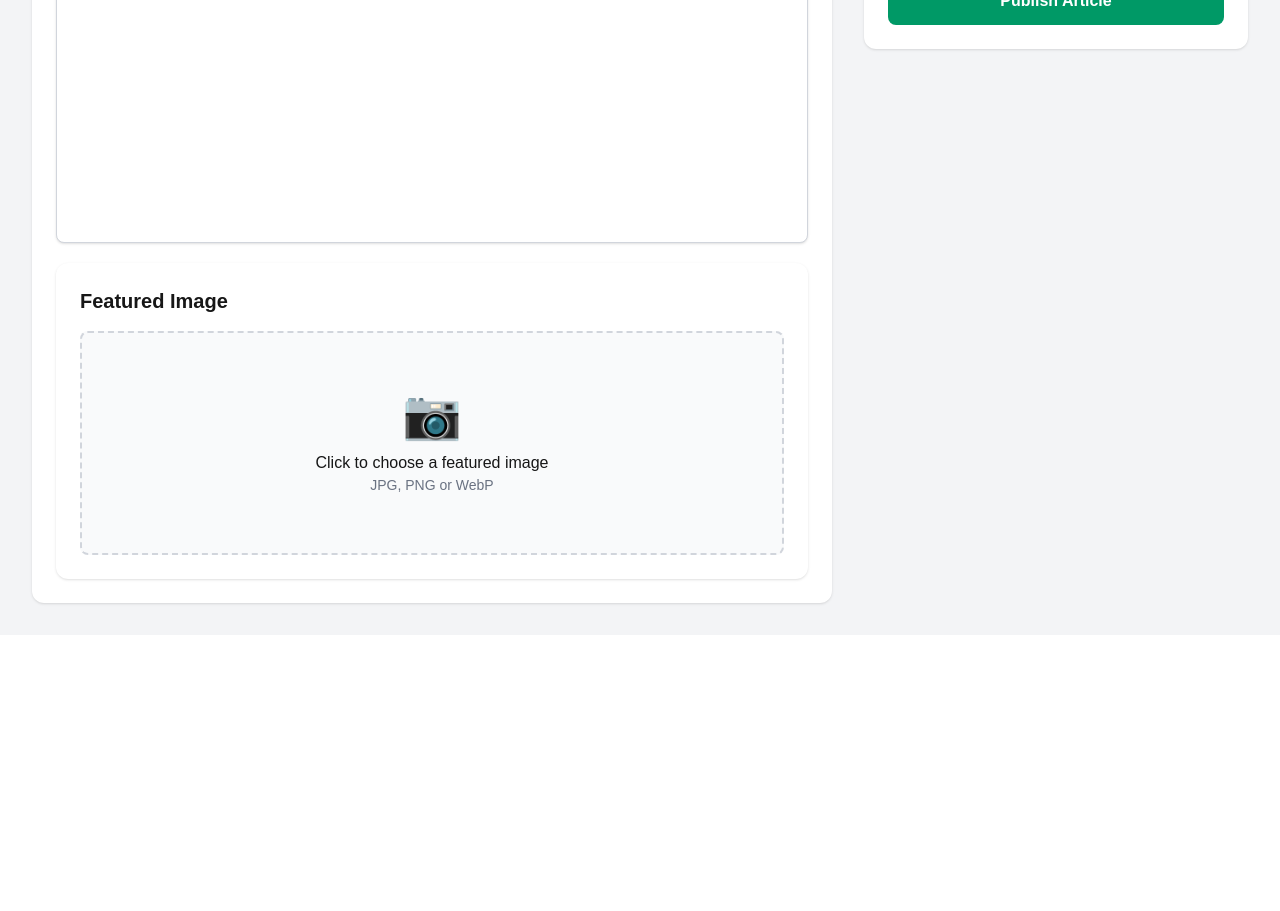
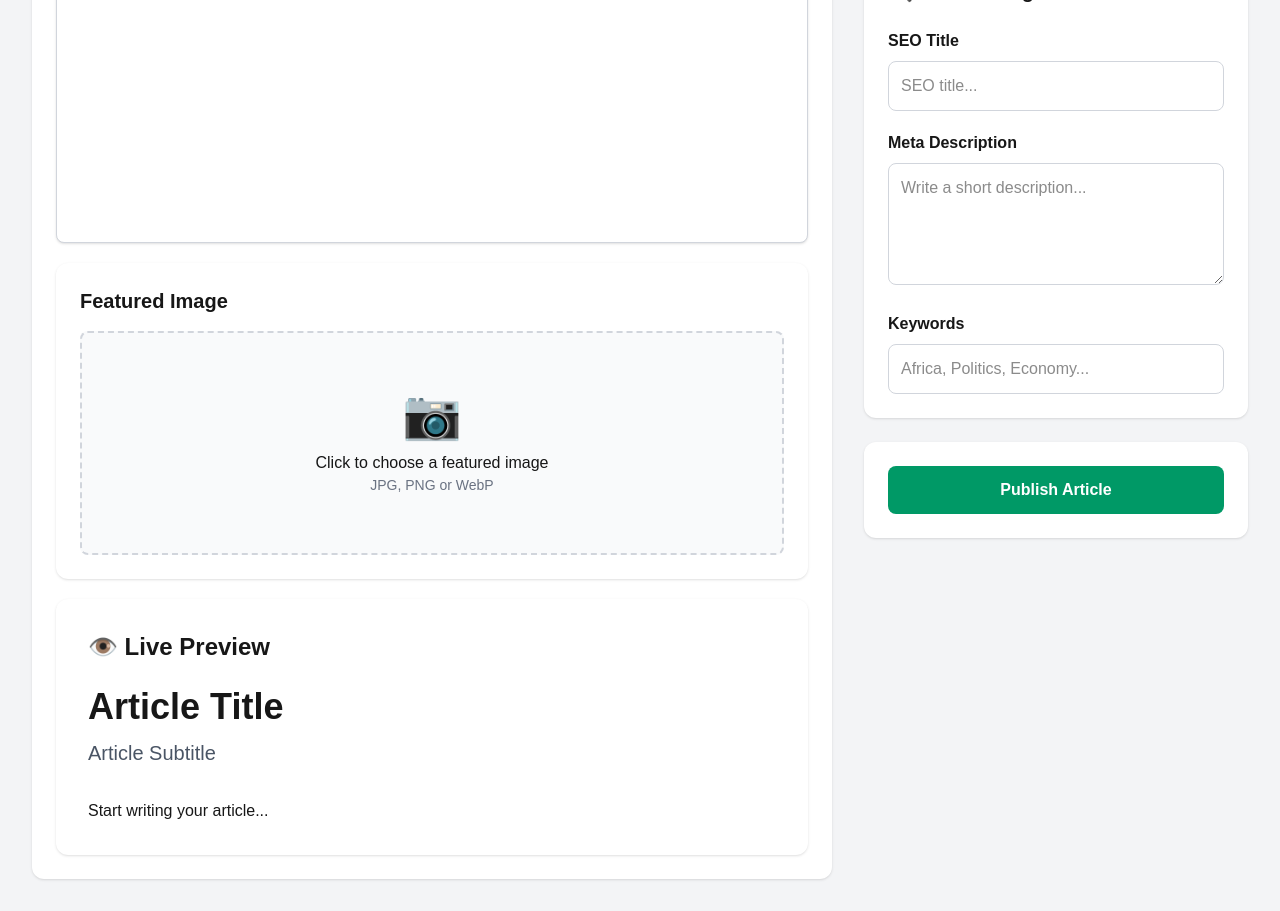
Before and after one commit to tbagbotas/Africana, a Next.js app: page /admin/articles/new in a window 1280 px wide. Shown: the part 580-1491 px from the top of the page. Before the commit the page ends 1215 px from the top, so only its background shows below. Built offline with nearby package versions, Linux system fonts and the light colour scheme.

Commit message:
Rebuilt ArticleForm with SEO support

```diff
--- a/src/components/admin/ArticleForm.tsx
+++ b/src/components/admin/ArticleForm.tsx
@@ -4,6 +4,8 @@ import { useState } from "react";
 import RichTextEditor from "./RichTextEditor";
 import PublishSidebar from "./PublishSidebar";
 import ImageUpload from "./ImageUpload";
+import ArticlePreview from "../admin/ArticlePreview";
+import SeoPanel from "./editor/SeoPanel";
 
 export default function ArticleForm() {
   const [title, setTitle] = useState("");
@@ -15,6 +17,10 @@ export default function ArticleForm() {
   const [category, setCategory] = useState("General");
   const [author, setAuthor] = useState("Africana News");
   const [tags, setTags] = useState("");
+
+  const [seoTitle, setSeoTitle] = useState("");
+  const [metaDescription, setMetaDescription] = useState("");
+  const [keywords, setKeywords] = useState("");
 
   const [featured, setFeatured] = useState(false);
   const [trending, setTrending] = useState(false);
@@ -39,6 +45,11 @@ export default function ArticleForm() {
           category,
           author,
           tags,
+
+          seoTitle,
+          metaDescription,
+          keywords,
+
           featured,
           trending,
           breaking,
@@ -57,9 +68,15 @@ export default function ArticleForm() {
       setSubtitle("");
       setContent("");
       setImage("");
+
       setCategory("General");
       setAuthor("Africana News");
       setTags("");
+
+      setSeoTitle("");
+      setMetaDescription("");
+      setKeywords("");
+
       setFeatured(false);
       setTrending(false);
       setBreaking(false);
@@ -110,14 +127,20 @@ export default function ArticleForm() {
               </div>
 
               <RichTextEditor
-                value={content}
+                content={content}
                 onChange={setContent}
               />
 
               <ImageUpload
                 image={image}
                 setImage={setImage}
-              />            </div>
+              />              <ArticlePreview
+                title={title}
+                subtitle={subtitle}
+                content={content}
+                image={image}
+              />
+            </div>
           </div>
         </div>
 
@@ -137,6 +160,15 @@ export default function ArticleForm() {
             setBreaking={setBreaking}
           />
 
+          <SeoPanel
+            seoTitle={seoTitle}
+            setSeoTitle={setSeoTitle}
+            metaDescription={metaDescription}
+            setMetaDescription={setMetaDescription}
+            keywords={keywords}
+            setKeywords={setKeywords}
+          />
+
           <div className="rounded-xl bg-white p-6 shadow">
             <button
               type="button"
--- /dev/null
+++ b/src/components/admin/ArticlePreview.tsx
@@ -0,0 +1,48 @@
+"use client";
+
+interface ArticlePreviewProps {
+  title: string;
+  subtitle: string;
+  content: string;
+  image: string;
+}
+
+export default function ArticlePreview({
+  title,
+  subtitle,
+  content,
+  image,
+}: ArticlePreviewProps) {
+  return (
+    <div className="rounded-xl bg-white p-8 shadow">
+      <h2 className="mb-6 text-2xl font-bold">
+        👁️ Live Preview
+      </h2>
+
+      {image && (
+        <img
+          src={image}
+          alt={title}
+          className="mb-6 h-72 w-full rounded-lg object-cover"
+        />
+      )}
+
+      <h1 className="mb-3 text-4xl font-bold">
+        {title || "Article Title"}
+      </h1>
+
+      <p className="mb-8 text-xl text-gray-600">
+        {subtitle || "Article Subtitle"}
+      </p>
+
+      <div
+        className="prose max-w-none"
+        dangerouslySetInnerHTML={{
+          __html:
+            content ||
+            "<p>Start writing your article...</p>",
+        }}
+      />
+    </div>
+  );
+}
--- /dev/null
+++ b/src/components/admin/editor/SeoPanel.tsx
@@ -0,0 +1,75 @@
+"use client";
+
+interface SeoPanelProps {
+  seoTitle: string;
+  setSeoTitle: (value: string) => void;
+
+  metaDescription: string;
+  setMetaDescription: (value: string) => void;
+
+  keywords: string;
+  setKeywords: (value: string) => void;
+}
+
+export default function SeoPanel({
+  seoTitle,
+  setSeoTitle,
+  metaDescription,
+  setMetaDescription,
+  keywords,
+  setKeywords,
+}: SeoPanelProps) {
+  return (
+    <div className="rounded-xl bg-white p-6 shadow">
+      <h2 className="mb-6 text-xl font-bold">
+        🔍 SEO Settings
+      </h2>
+
+      <div className="space-y-5">
+        <div>
+          <label className="mb-2 block font-semibold">
+            SEO Title
+          </label>
+
+          <input
+            type="text"
+            value={seoTitle}
+            onChange={(e) => setSeoTitle(e.target.value)}
+            placeholder="SEO title..."
+            className="w-full rounded-lg border border-gray-300 p-3 outline-none focus:border-emerald-600"
+          />
+        </div>
+
+        <div>
+          <label className="mb-2 block font-semibold">
+            Meta Description
+          </label>
+
+          <textarea
+            rows={4}
+            value={metaDescription}
+            onChange={(e) =>
+              setMetaDescription(e.target.value)
+            }
+            placeholder="Write a short description..."
+            className="w-full rounded-lg border border-gray-300 p-3 outline-none focus:border-emerald-600"
+          />
+        </div>
+
+        <div>
+          <label className="mb-2 block font-semibold">
+            Keywords
+          </label>
+
+          <input
+            type="text"
+            value={keywords}
+            onChange={(e) => setKeywords(e.target.value)}
+            placeholder="Africa, Politics, Economy..."
+            className="w-full rounded-lg border border-gray-300 p-3 outline-none focus:border-emerald-600"
+          />
+        </div>
+      </div>
+    </div>
+  );
+}
```
